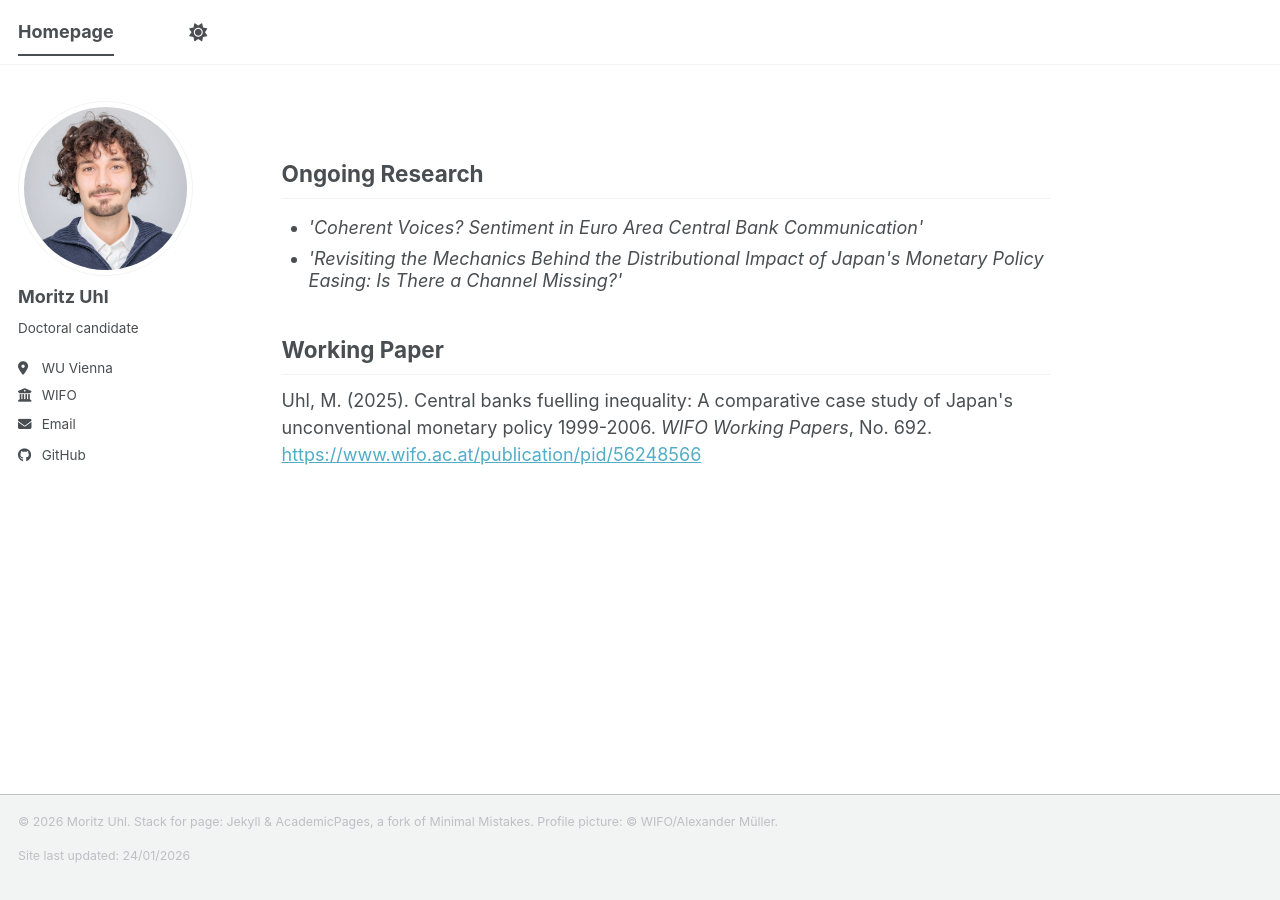
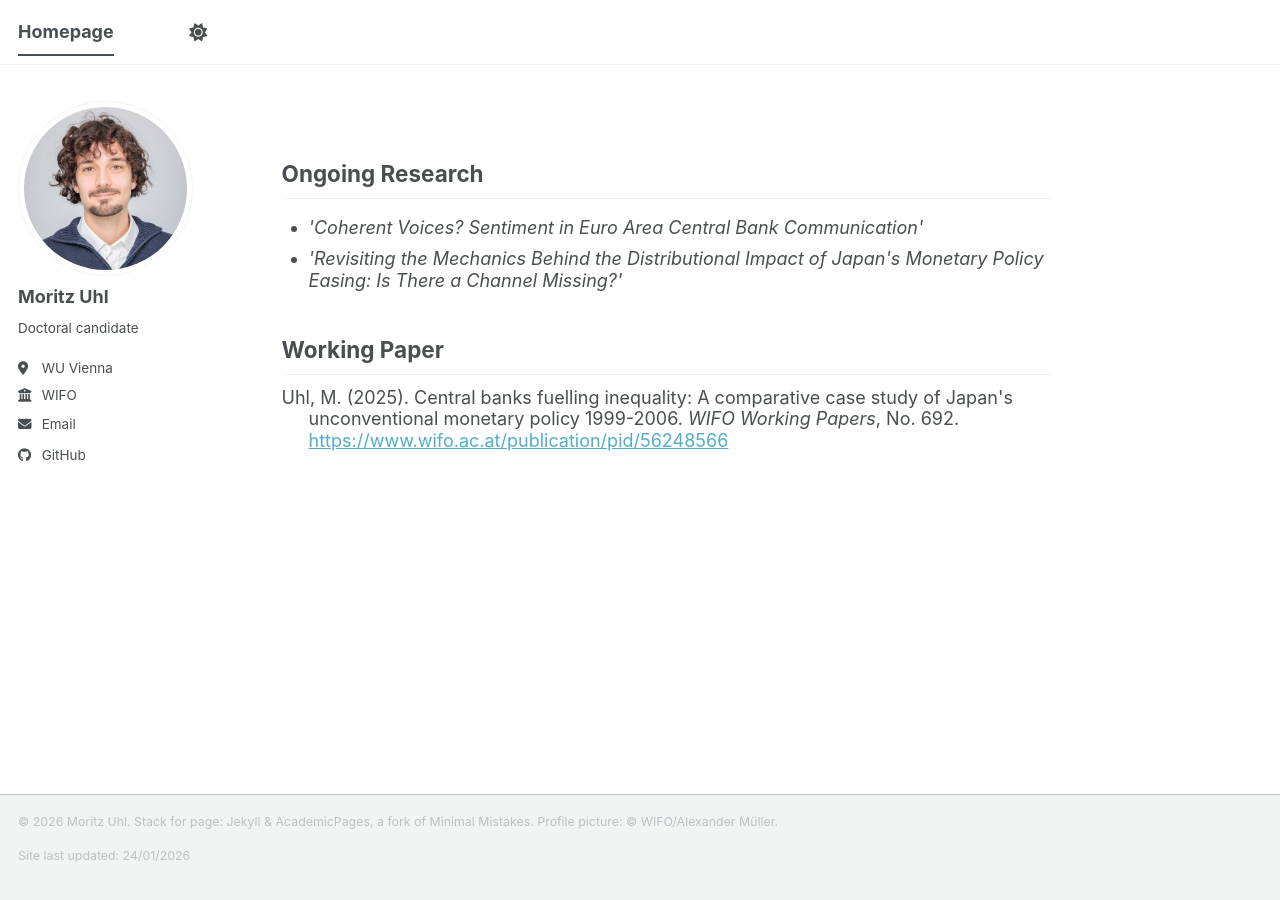
Before and after one commit to moritzuhl/moritzuhl.github.io, a Jekyll site: the page built from _pages/about.md, in a window 1280 px wide. Built offline with Jekyll 4.4.1, drawn with Linux system fonts in a browser that asks for light colours; a script bundle is joined from its source files by our own code; library files that are not in the unit come from our copies.

Commit message:
Defined citation style

```diff
--- a/assets/css/main.scss
+++ b/assets/css/main.scss
@@ -42,6 +42,15 @@
     "vendor/font-awesome/brands"
 ;
 
+/* Define citation style */
+
+.citation {
+  margin: 0 0 1em;
+  padding-left: 1.5em;
+  text-indent: -1.5em;
+  line-height: 1.2;
+}
+
 /* Allow citation links to wrap properly */
 
 .citation a {
```
